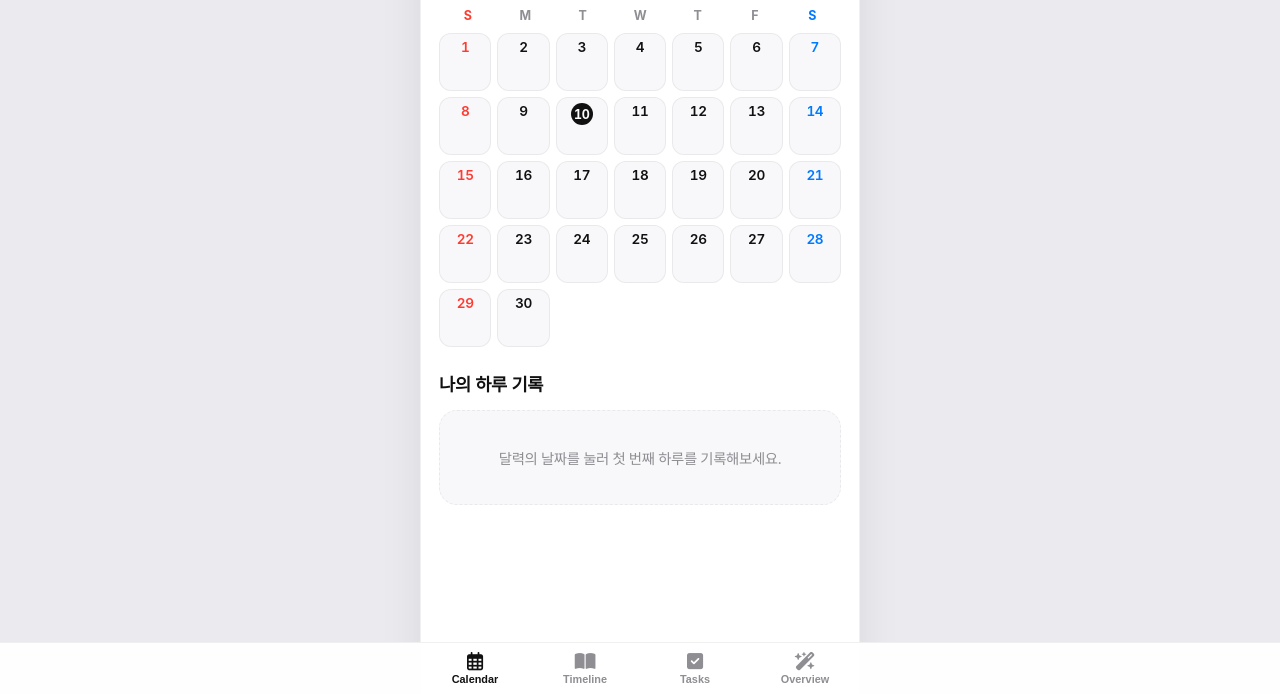
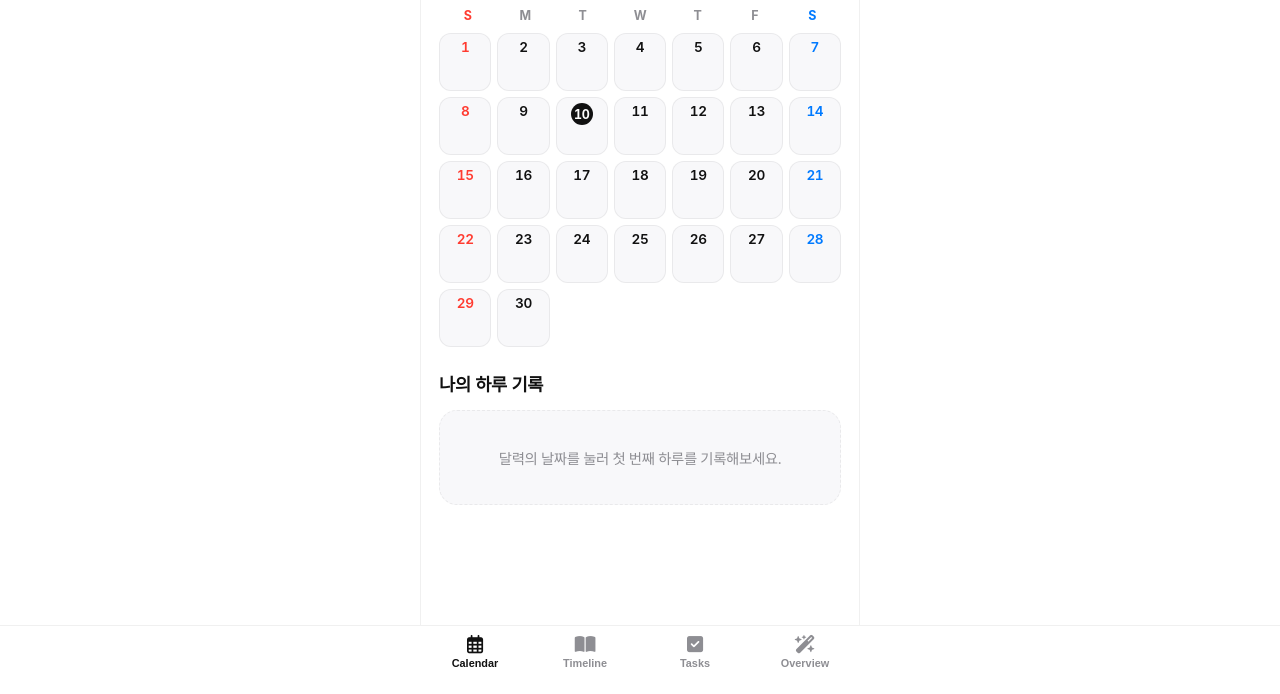
Before and after one commit to kwj9364-cloud/ook-archive, a plain HTML site: page index.html in a window 1280 px wide. Shown: the part 106-800 px from the top of the page. Drawn offline with Linux system fonts and the light colour scheme; a web font is replaced by a local one.

Commit message:
Update index.html

```diff
--- a/index.html
+++ b/index.html
@@ -85,24 +85,25 @@
       touch-action: manipulation;
     }
 
-    html, body {
+    /* html과 body의 배경색을 var(--bg)로 통일하여 하단 회색 갭 원천 차단 */
+    html {
+      height: 100%;
+      background-color: var(--bg);
       overscroll-behavior-y: none;
-      -webkit-touch-callout: none;
+    }
+
+    body {
+      width: 100%;
       height: 100%;
-      width: 100%;
-    }
-
-    body {
-      background-color: var(--app-outer-bg);
+      background-color: var(--bg);
       font-family: "Pretendard Variable", -apple-system, BlinkMacSystemFont, "SF Pro Display", sans-serif;
       letter-spacing: -0.35px;
       font-feature-settings: "tnum";
       color: var(--text-main);
-      display: flex;
-      justify-content: center;
       user-select: none;
       -webkit-user-select: none;
       transition: background-color 0.25s ease, color 0.25s ease;
+      overflow: hidden; /* 바깥 뷰포트 튕김 및 공백 방지 */
     }
 
     body.modal-open {
@@ -112,23 +113,23 @@
     #app-container {
       width: 100%;
       max-width: 440px;
-      background-color: var(--bg);
+      margin: 0 auto;
       height: 100%;
-      min-height: 100dvh;
       display: flex;
       flex-direction: column;
       position: relative;
-      box-shadow: 0 10px 40px rgba(0, 0, 0, 0.08);
+      background-color: var(--bg);
       border-left: 1px solid var(--border-subtle);
       border-right: 1px solid var(--border-subtle);
-      transition: background-color 0.25s ease;
     }
 
     main {
       flex: 1;
-      padding: calc(env(safe-area-inset-top, 0px) + 16px) 18px calc(env(safe-area-inset-bottom, 20px) + 75px);
+      height: 100%;
+      padding: calc(env(safe-area-inset-top, 0px) + 16px) 18px calc(env(safe-area-inset-bottom, 20px) + 72px);
       overflow-y: auto;
       -webkit-overflow-scrolling: touch;
+      box-sizing: border-box;
     }
 
     .tab-view {
@@ -964,7 +965,7 @@
       padding: 2px 0;
     }
 
-    /* 이모지 전용 5열 균등 그리드: 우측 빈 공간 없이 꽉 채움 */
+    /* 이모지 전용 5열 그리드 */
     .emoji-grid-selector-box {
       display: grid;
       grid-template-columns: repeat(5, 1fr);
@@ -1035,7 +1036,7 @@
       background: rgba(0,0,0,0.45);
       backdrop-filter: blur(5px);
       -webkit-backdrop-filter: blur(5px);
-      z-index: 100;
+      z-index: 1000;
       display: none;
       justify-content: center;
       align-items: flex-end;
@@ -1253,7 +1254,7 @@
       background: rgba(0,0,0,0.68);
       backdrop-filter: blur(10px);
       -webkit-backdrop-filter: blur(10px);
-      z-index: 120;
+      z-index: 1000;
       display: none;
       justify-content: center;
       align-items: center;
@@ -1323,28 +1324,27 @@
       background: var(--text-main);
     }
 
-    /* 하단 메뉴 바: 최하단 고정 */
+    /* 하단 메뉴 바: body 직속 고정 및 뷰포트 맨 바닥 완벽 밀착 */
     nav.bottom-nav {
       position: fixed;
       bottom: 0;
       left: 0;
       right: 0;
       width: 100%;
-      height: calc(env(safe-area-inset-bottom, 20px) + 52px);
       background: var(--nav-glass);
       backdrop-filter: blur(20px);
       -webkit-backdrop-filter: blur(20px);
       border-top: 1px solid var(--border-subtle);
       display: flex;
       justify-content: center;
-      padding-bottom: env(safe-area-inset-bottom, 20px);
+      padding-bottom: max(env(safe-area-inset-bottom, 0px), 16px);
       z-index: 999;
       box-sizing: border-box;
     }
     .nav-inner-container {
       width: 100%;
       max-width: 440px;
-      height: 100%;
+      height: 52px;
       display: flex;
       align-items: center;
     }
@@ -1368,6 +1368,7 @@
   </style>
 </head>
 <body>
+<!-- 앱 본문 컨테이너 -->
 <div id="app-container">
   <main>
     <!-- [탭 1] Calendar -->
@@ -1513,8 +1514,9 @@
       </div>
     </div>
   </main>
-
-  <!-- 하단 4단 내비게이션 바 -->
+</div> <!-- #app-container 끝 -->
+
+<!-- 하단 메뉴 바: app-container 바깥, body 직속 배치로 뷰포트 맨 바닥에 완벽 안착 -->
 <nav class="bottom-nav">
   <div class="nav-inner-container">
     <button class="nav-item active" onclick="switchTab('calendar')">
@@ -1575,7 +1577,7 @@
       </div>
     </div>
 
-      <!-- 이모지 풀: 5열 그리드로 우측 빈틈 없이 가로 100% 균등 채움 -->
+    <!-- 이모지 풀: 5열 균등 그리드 배치 -->
     <div class="pool-section">
       <div class="pool-header">
         <label class="pool-label">Emoji</label>
@@ -1620,7 +1622,7 @@
   </div>
 </div>
 
-  <!-- [모달 3] 활동 추가 및 오브제 쇼케이스 모달 -->
+<!-- [모달 3] 활동 추가 모달 -->
 <div class="modal-overlay" id="archive-modal">
   <div class="bottom-sheet">
     <div class="sheet-header">
@@ -1742,7 +1744,6 @@
       <div style="display: flex; gap: 8px; margin-top: 10px;">
         <button class="btn-submit-sheet" style="flex: 1; padding: 10px; font-size: 0.85rem; background: var(--card-inner); color: var(--text-main); border: 1px solid var(--border-subtle);" onclick="editArchiveFromTicket()">수정</button>
         <button class="btn-submit-sheet ready" style="flex: 1; padding: 10px; font-size: 0.85rem;" onclick="closeTicketModal()">닫기</button>
-        </div>
       </div>
     </div>
   </div>
@@ -2369,7 +2370,7 @@
     }
   }
 
-  /* 5열 그리드로 이모지 칩 렌더링 */
+  /* 5열 그리드 렌더링 */
   function renderEmojiChipsInModal() {
     const container = document.getElementById('diary-emoji-pool-chips');
     container.innerHTML = '';
@@ -3055,7 +3056,7 @@
   function exportBackupData() {
     triggerHaptic(8);
     const backupObj = {
-      version: '2.8',
+      version: '2.9',
       exportedAt: new Date().toISOString(),
       theme: appTheme,
       userBadges: userBadgePool,
```
Lines whose indentation alone changed are shown as unchanged.
